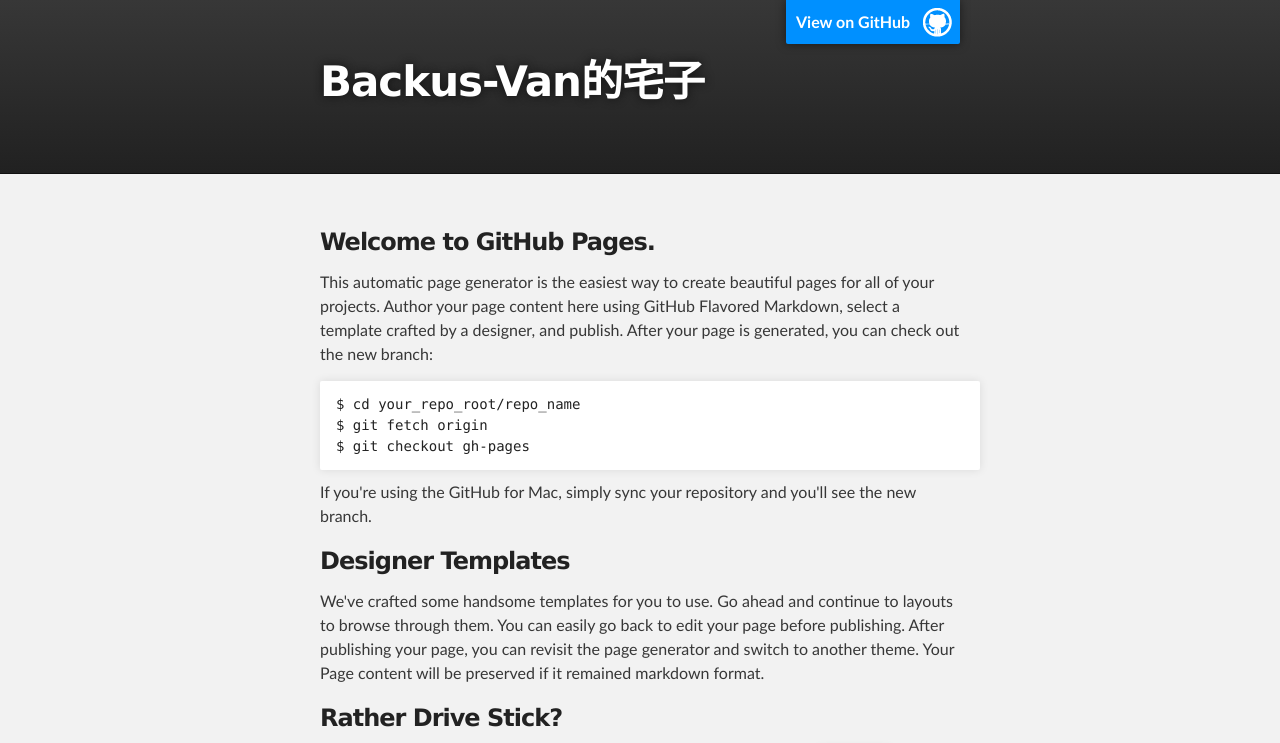
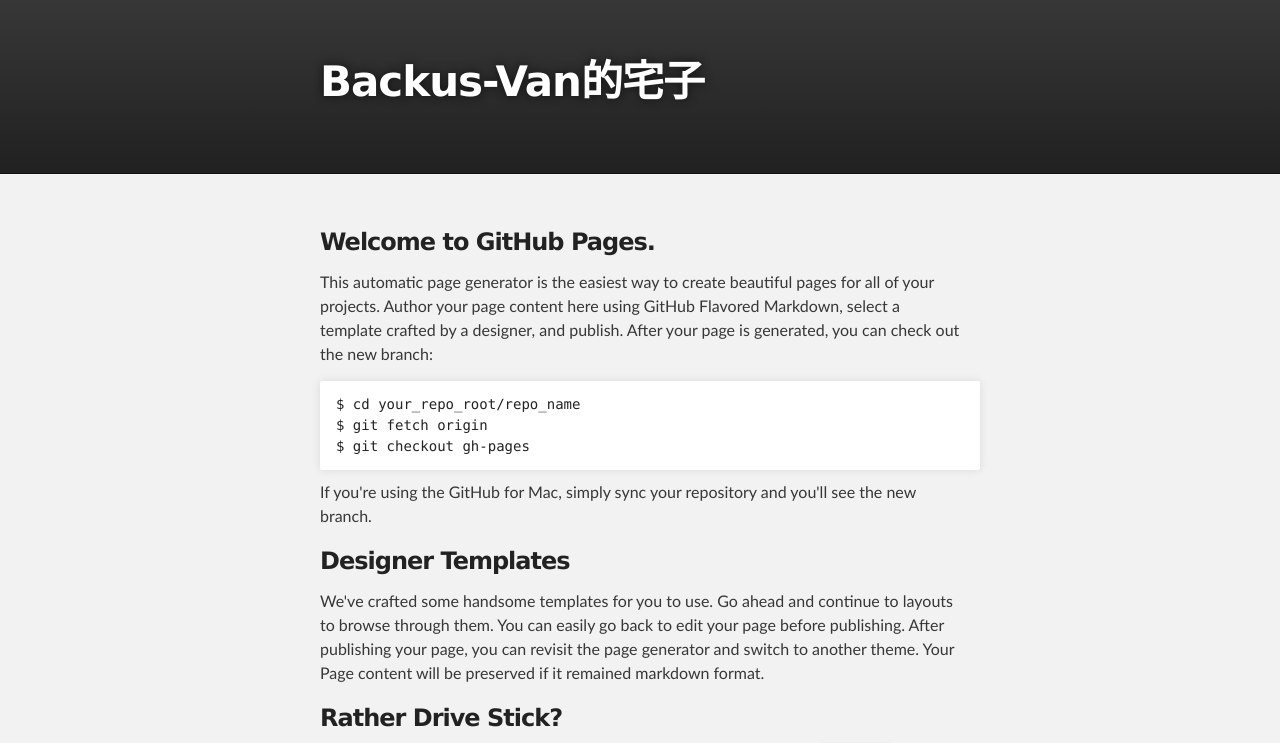
Before and after one commit to backus-van/backus-van.github.io, a plain HTML site: page index.html in a window 1280 px wide. Shown: the top 743 px of the page. Drawn offline with Linux system fonts and the light colour scheme.

Commit message:
Update index.html

```diff
--- a/index.html
+++ b/index.html
@@ -16,7 +16,6 @@
     <!-- HEADER -->
     <div id="header_wrap" class="outer">
         <header class="inner">
-          <a id="forkme_banner" href="https://github.com/backus-van">View on GitHub</a>
 
           <h1 id="project_title">Backus-Van的宅子</h1>
           <h2 id="project_tagline"></h2>
```
